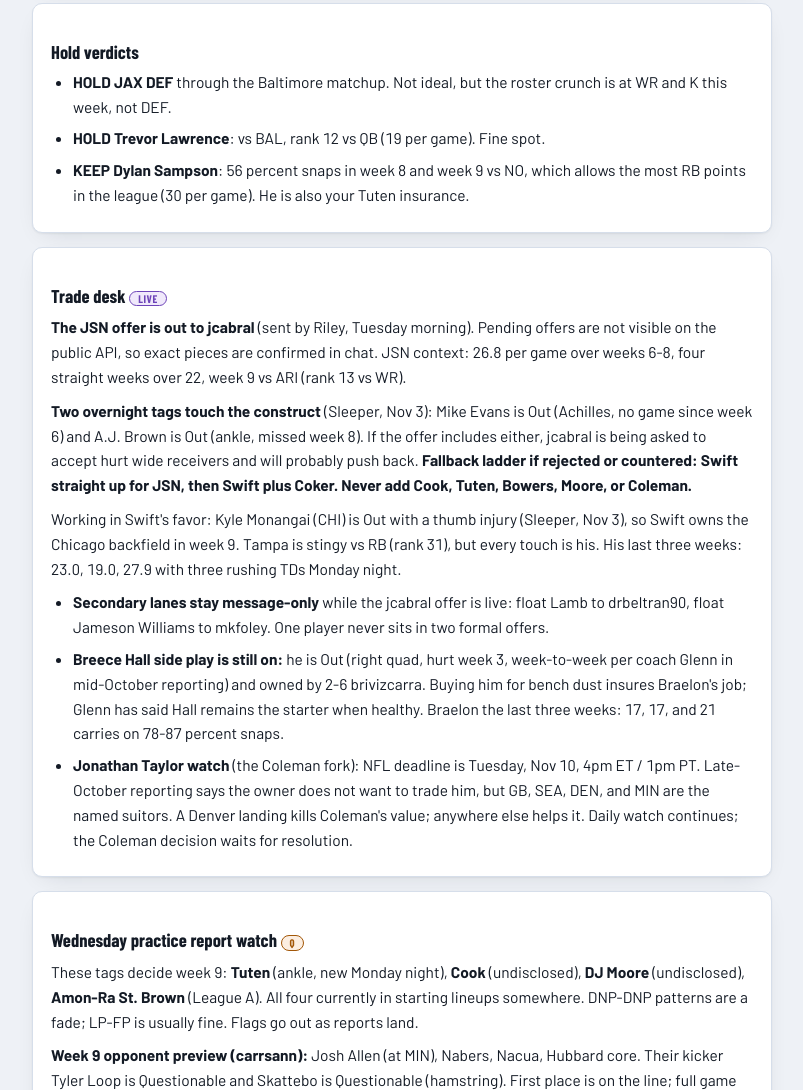
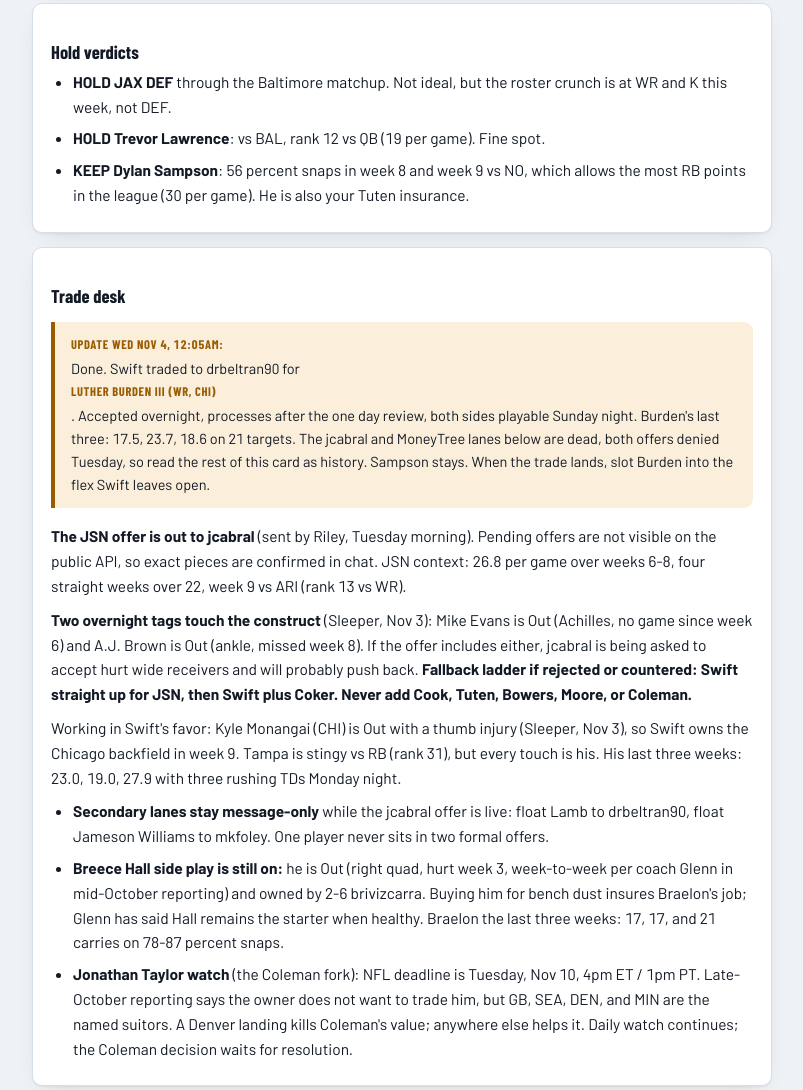
Before and after one commit to rileyandersonhunt-pixel/war-room, a plain HTML site: page weekly.html in a window 1280 px wide. Shown: the part 1929-3019 px from the top of the page, without its empty margins (238-1041 px from the left). Drawn offline with nearby package versions, Linux system fonts and the light colour scheme.

Commit message:
Trade executed: Swift for Burden, update trade desk
Co-Authored-By: Claude Fable 5 <noreply@anthropic.com>

```diff
--- a/weekly.html
+++ b/weekly.html
@@ -151,7 +151,8 @@ footer{margin-top:52px;padding-top:18px;border-top:1px solid var(--line);font-si
 </div>
 
 <div class="card">
-  <h3>Trade desk <span class="sit role">LIVE</span></h3>
+  <h3>Trade desk <span class="pos role">EXECUTED</span></h3>
+  <div class="callout"><b>UPDATE Wed Nov 4, 12:05am:</b> Done. Swift traded to drbeltran90 for <b>Luther Burden III (WR, CHI)</b>. Accepted overnight, processes after the one day review, both sides playable Sunday night. Burden's last three: 17.5, 23.7, 18.6 on 21 targets. The jcabral and MoneyTree lanes below are dead, both offers denied Tuesday, so read the rest of this card as history. Sampson stays. When the trade lands, slot Burden into the flex Swift leaves open.</div>
   <p><b>The JSN offer is out to jcabral</b> (sent by Riley, Tuesday morning). Pending offers are not visible on the public API, so exact pieces are confirmed in chat. JSN context: 26.8 per game over weeks 6-8, four straight weeks over 22, week 9 vs ARI (rank 13 vs WR).</p>
   <p><b>Two overnight tags touch the construct</b> (Sleeper, Nov 3): Mike Evans is Out (Achilles, no game since week 6) and A.J. Brown is Out (ankle, missed week 8). If the offer includes either, jcabral is being asked to accept hurt wide receivers and will probably push back. <b>Fallback ladder if rejected or countered: Swift straight up for JSN, then Swift plus Coker. Never add Cook, Tuten, Bowers, Moore, or Coleman.</b></p>
   <p>Working in Swift's favor: Kyle Monangai (CHI) is Out with a thumb injury (Sleeper, Nov 3), so Swift owns the Chicago backfield in week 9. Tampa is stingy vs RB (rank 31), but every touch is his. His last three weeks: 23.0, 19.0, 27.9 with three rushing TDs Monday night.</p>
```
